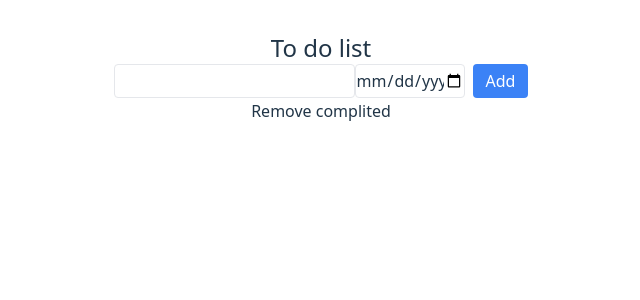
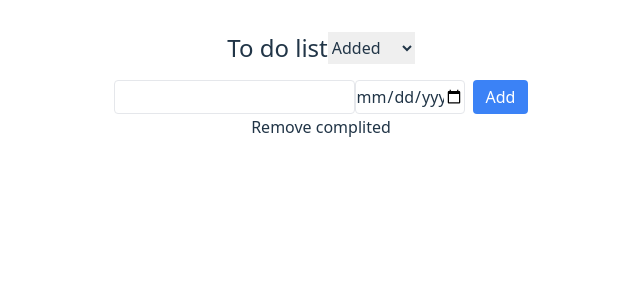
Before and after one commit to Piretr0/ToDo-List, a React (Vite) app in the folder todo-list/: page / in a window 1280 px wide. Shown: the top 300 px of the page, without its empty margins (319-959 px from the left). Built offline with nearby package versions, Linux system fonts and the light colour scheme.

Commit message:
Sorted list,

```diff
--- a/todo-list/src/App.jsx
+++ b/todo-list/src/App.jsx
@@ -14,6 +14,11 @@ function App() {
 
   const [editingId, setEditingId] = useState(null)
   const [editingText, setEditingText] = useState("")
+
+  const [sortBy, setSortBy] = useState("added");
+
+
+
 
   useEffect(()=> {
     localStorage.setItem("tasks",JSON.stringify(tasks))
@@ -58,12 +63,37 @@ function App() {
     setTasks(tasks.filter(x => x.done !== true))
   }
 
+  const sortTasks = (tasksList, sortBy) => {
+  return [...tasksList].sort((a, b) => {
+    if (sortBy === "added") {
+      return b.id - a.id;
+    } else if (sortBy === "deadline") {
+      if (!a.date) return 1;
+      if (!b.date) return -1;
+      return new Date(a.date) - new Date(b.date);
+    }
+    return 0;
+  });
+  };
+
+  const handleSortChange = (newSort) => {
+    setSortBy(newSort);
+    setTasks(prevTasks => sortTasks(prevTasks, newSort));
+  };
+
 
   return (
     <>
      <div>
+
       <div>
+        <div className='flex flex-row justify-center mb-4'>
         <h1 className=' text-2xl'>To do list</h1>
+        <select value={sortBy} onChange={(e) => handleSortChange(e.target.value)}>
+        <option value="added">Added</option>
+        <option value="deadline">Deadline</option>
+      </select>
+      </div>
         <form onSubmit={addTask} className=' flex '>
           <input
             value = {text}
@@ -131,7 +161,7 @@ function App() {
               { x.date && (
                 <span
                   className={`text-sm ml-2 ${
-                    new Date(x.date) < new Date(new Date().toISOString().slice(0, 10))
+                    new Date(x.date) < new Date(new Date().toISOString().slice(0, 10)) && !x.done
                       ? "text-red-500"
                       : "text-gray-500"
                   }`}
```
